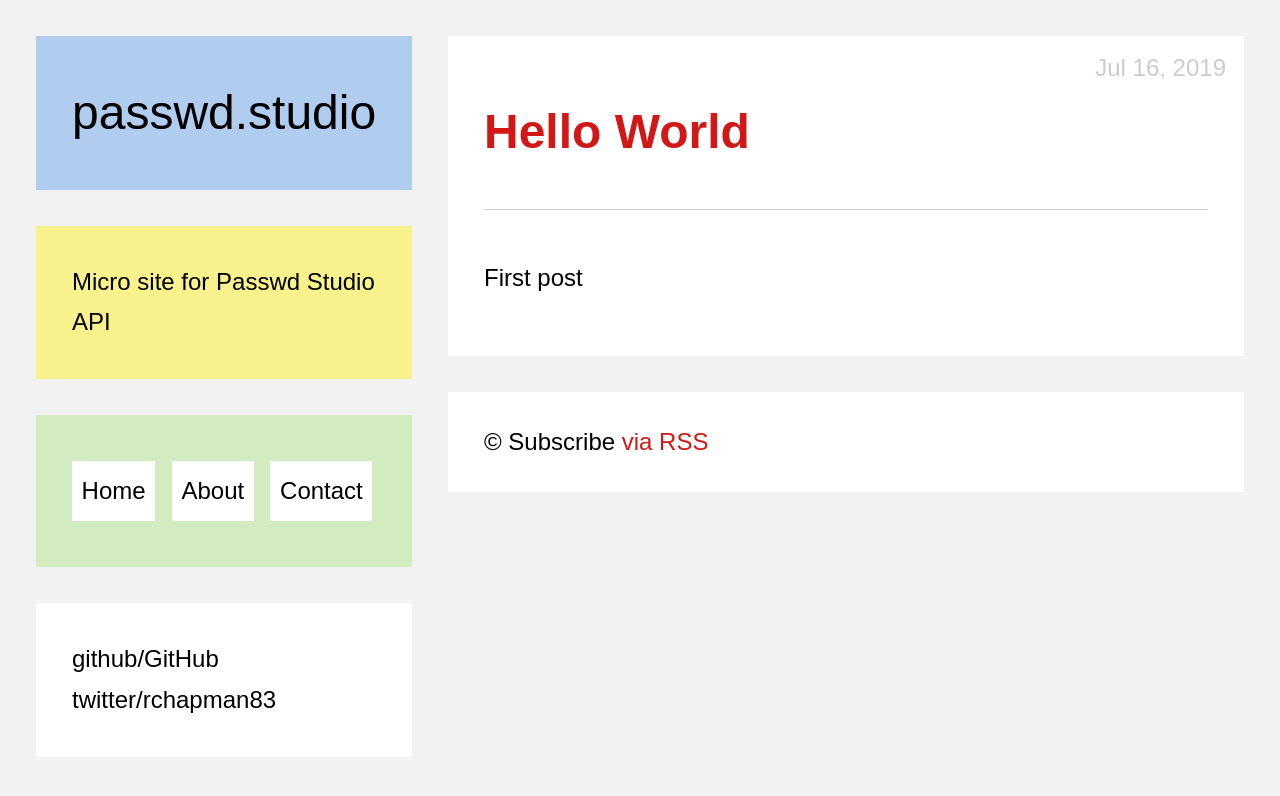
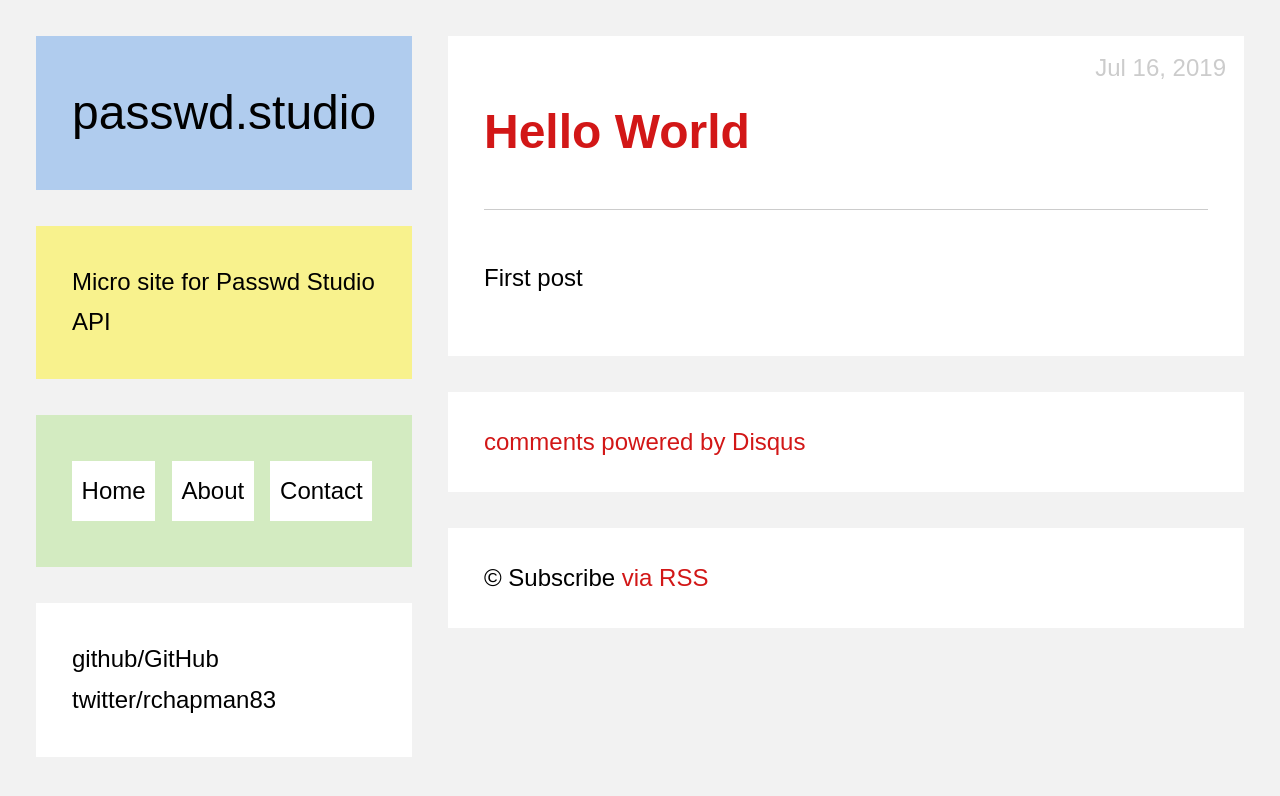
Before and after one commit to rchapman83/passwd-studio-web, a Jekyll site: the page built from _posts/2019-07-16-hello-world.markdown, in a window 1280 px wide. Shown: the top 796 px of the page. Built offline with Jekyll 4.4.1, drawn with Linux system fonts in a browser that asks for light colours; comment, search, counter and statistics services are not loaded; part of the change alters nothing that is shown.

Commit message:
Update _config.yml

```diff
--- a/_config.yml
+++ b/_config.yml
@@ -26,7 +26,7 @@ url: https://www.passwd.studio
 github: rchapman83
 twitter: rchapman83
 email:
-disqus-id:
+disqus-id: "passwdstudio"
 markdown: kramdown
 sass:
   style: compressed
```
